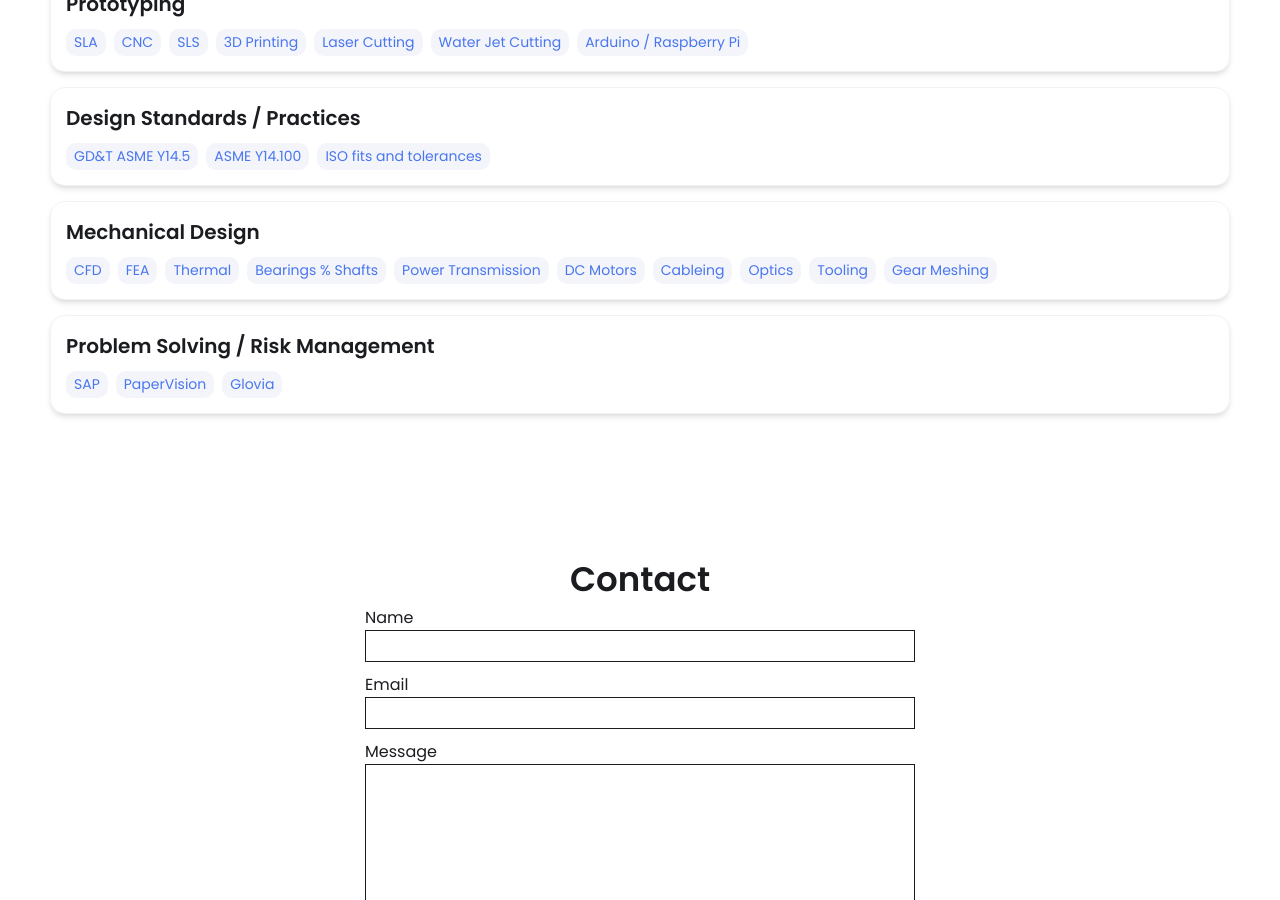
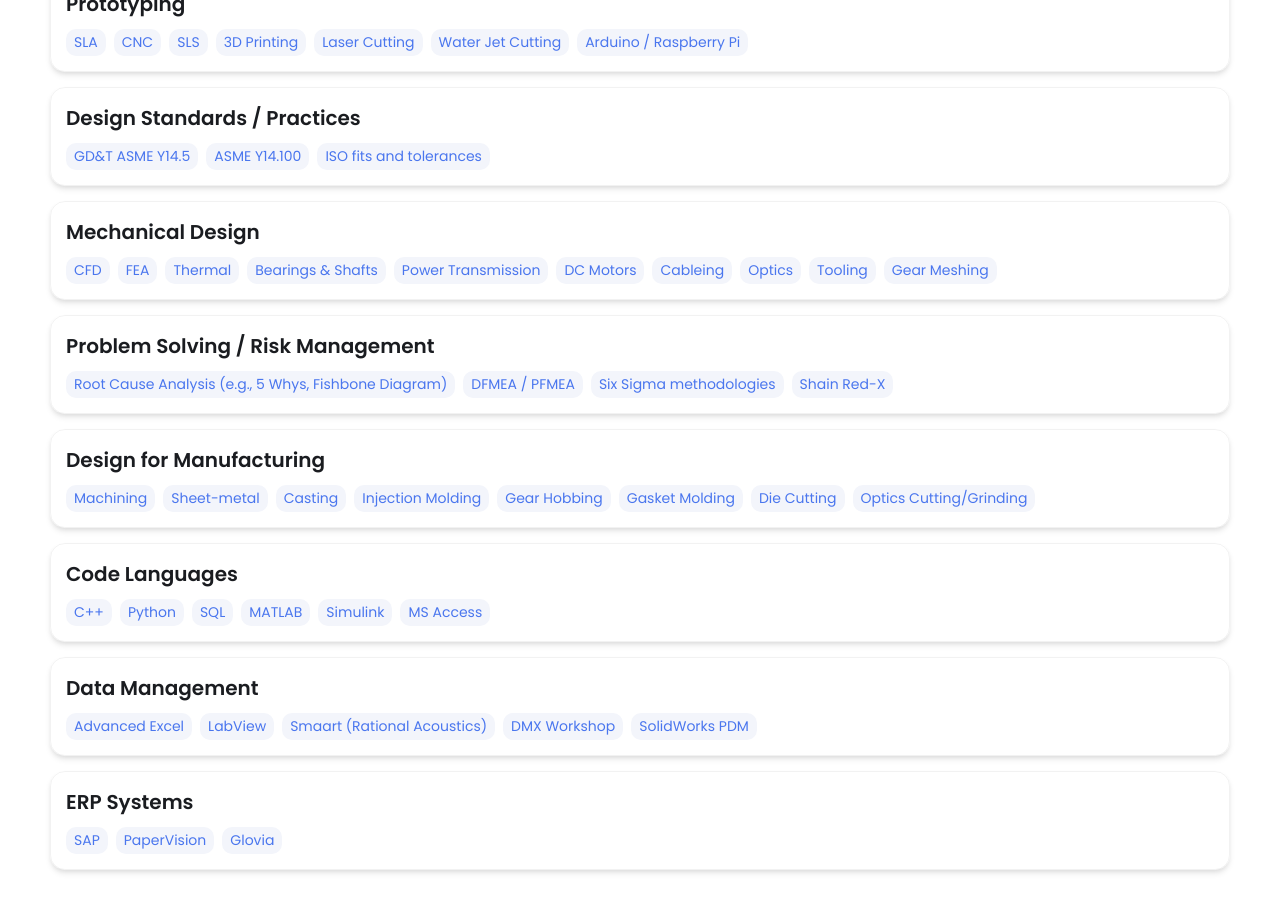
Before and after one commit to kimdot/kimdot.github.io, a Jekyll site: the page built from index.html, in a window 1280 px wide and 900 px high, scrolled down 2325 px. Built offline with Jekyll 4.4.1, drawn with Linux system fonts in a browser that asks for light colours.

```diff
--- a/_config.yml
+++ b/_config.yml
@@ -76,7 +76,7 @@ skills:
     - CFD
     - FEA
     - Thermal
-    - Bearings % Shafts
+    - Bearings & Shafts
     - Power Transmission
     - DC Motors
     - Cableing
@@ -89,7 +89,7 @@ skills:
     - DFMEA / PFMEA
     - Six Sigma methodologies
     - Shain Red-X
-    - category: Design for Manufacturing
+  - category: Design for Manufacturing
     tools:
     - Machining
     - Sheet-metal
@@ -99,7 +99,7 @@ skills:
     - Gasket Molding
     - Die Cutting
     - Optics Cutting/Grinding
-    - category: Code Languages
+  - category: Code Languages
     tools:
     - C++
     - Python
@@ -107,14 +107,14 @@ skills:
     - MATLAB
     - Simulink
     - MS Access
-    - category: Data Management
+  - category: Data Management
     tools:
     - Advanced Excel
     - LabView
     - Smaart (Rational Acoustics)
     - DMX Workshop
     - SolidWorks PDM
-    - category: ERP Systems
+  - category: ERP Systems
     tools:
     - SAP
     - PaperVision
```
